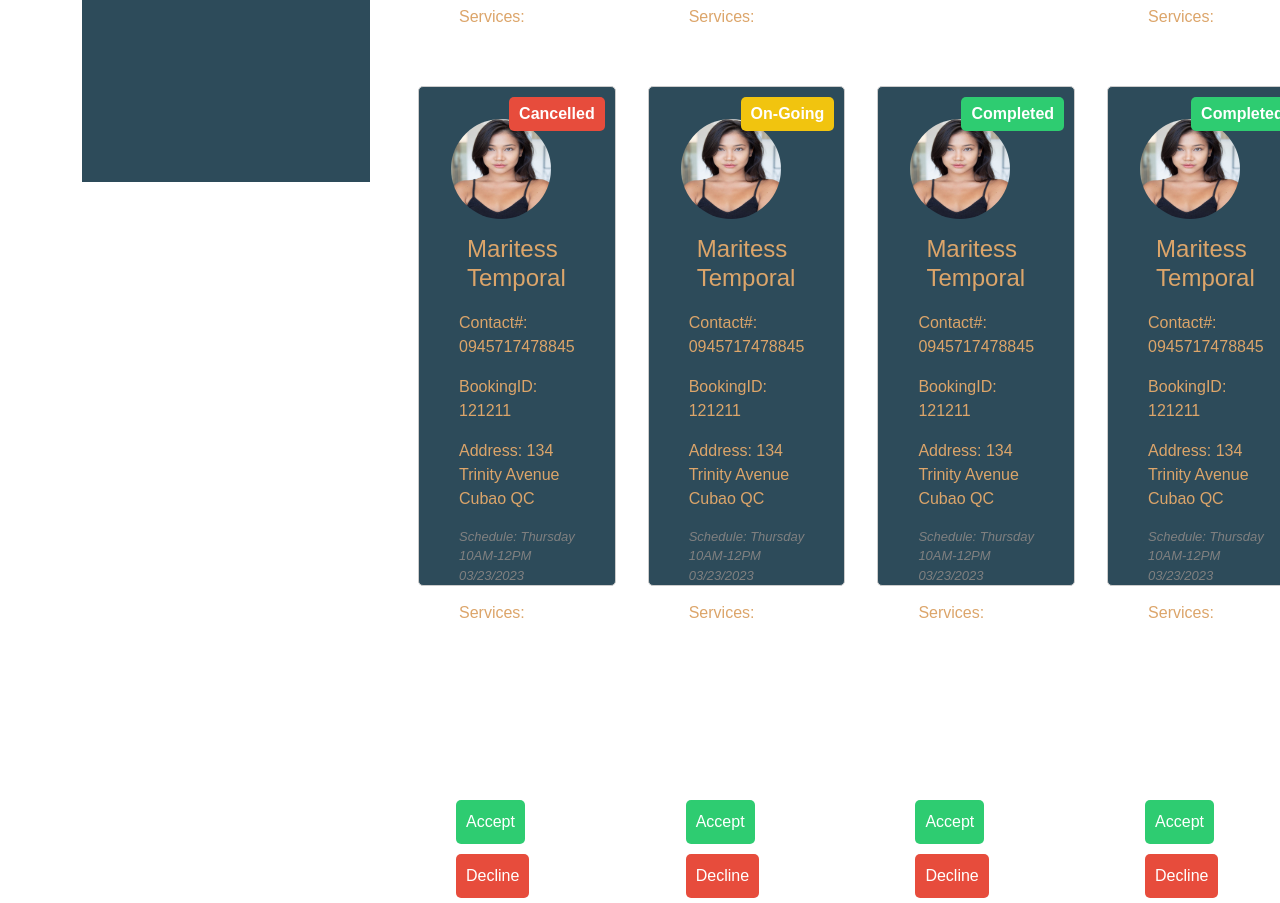
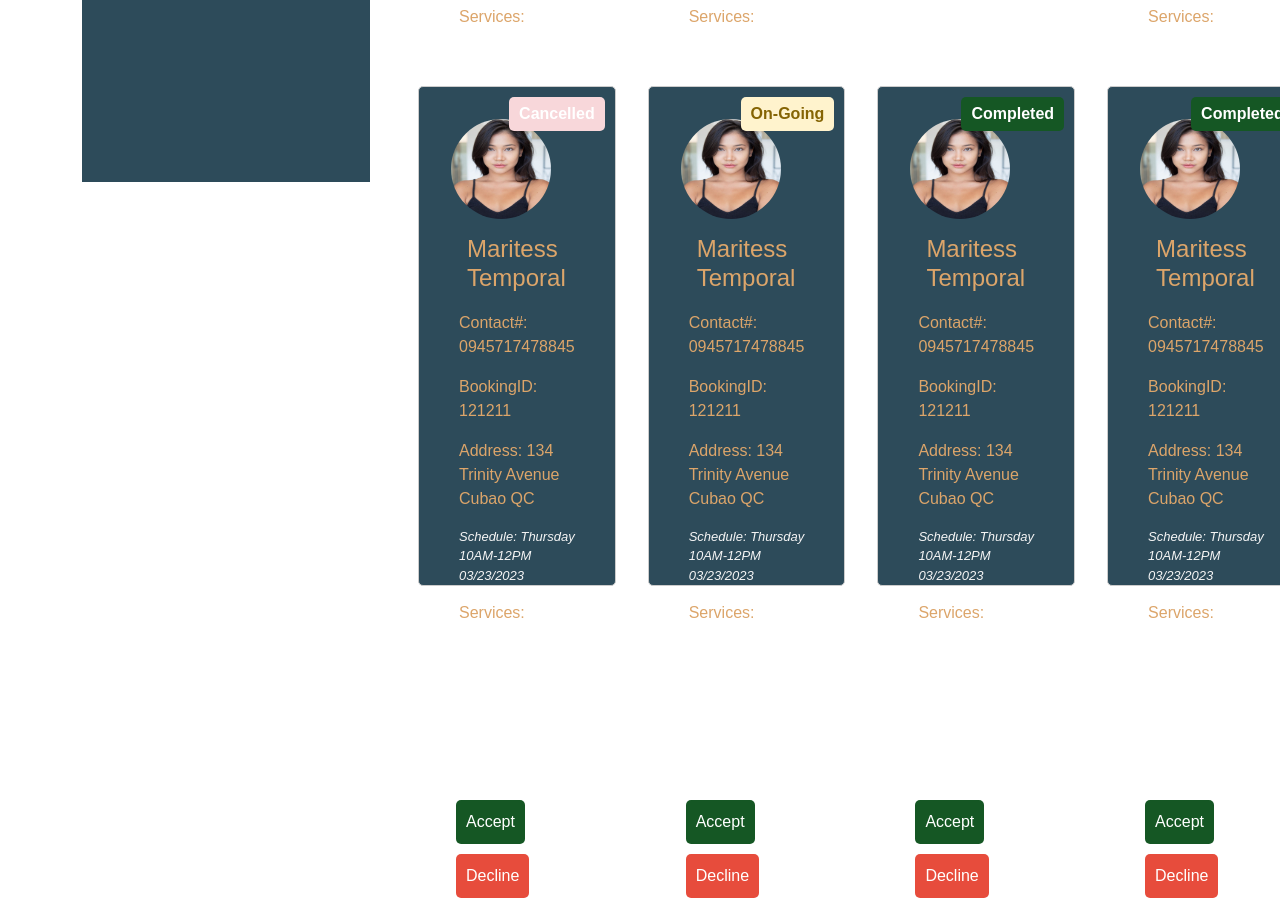
Before and after one commit to jhayvillaflor/proffesionals_dashboard, a plain HTML site: page Booking_dets.html in a window 1280 px wide. Shown: the part 618-1521 px from the top of the page. Drawn offline with nearby package versions, Linux system fonts and the light colour scheme; a small style sheet from the web is missing.

Commit message:
Update booking_dets.css

```diff
--- a/assets/css/booking_dets.css
+++ b/assets/css/booking_dets.css
@@ -3,7 +3,7 @@
 
 /* =============== Globals ============== */
 * {
-  font-family:"Poppins", sans-serif;
+  font-family: "Poppins", sans-serif;
   margin: 0;
   padding: 0;
   box-sizing: border-box;
@@ -270,7 +270,7 @@ padding: 3rem;
   }
 
   .accept {
-    background-color: #2ecc71;
+    background-color: #155724;
     color: #fff;
   }
 
@@ -322,19 +322,20 @@ width: 100%;
       }
 
       .status-completed {
-        background-color: #2ecc71;
+        background-color: #155724;
       }
 
       .status-cancelled {
-        background-color: #e74c3c;
+        background-color:  #f8d7da;
       }
 
       .status-ongoing {
-        background-color: #f1c40f;
+        background-color: #fff3cd;
+        color: #856404;
       }
 
       .time-sched {
-color: grey;
+color: #f5f5f5;
 font-size: small;
 font-style: italic;
 font-weight: 500;
```
